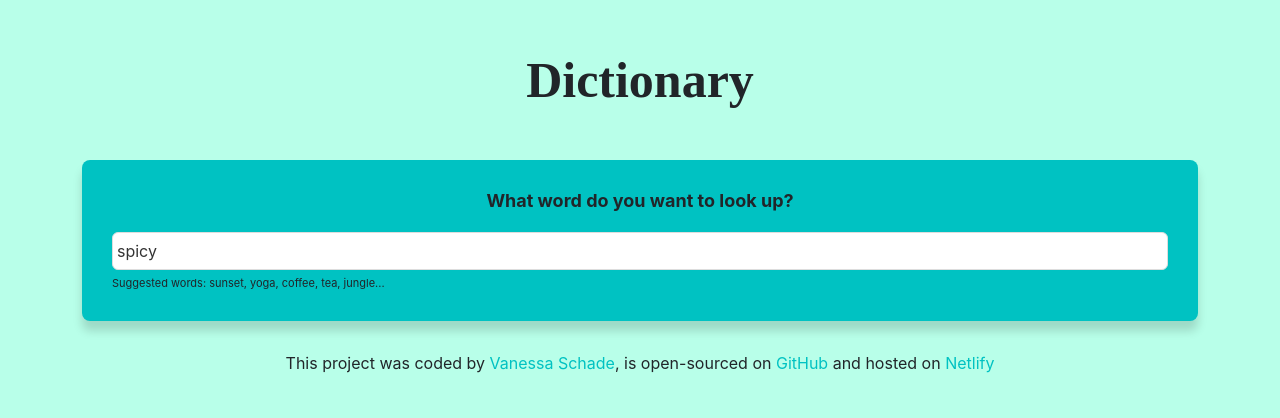
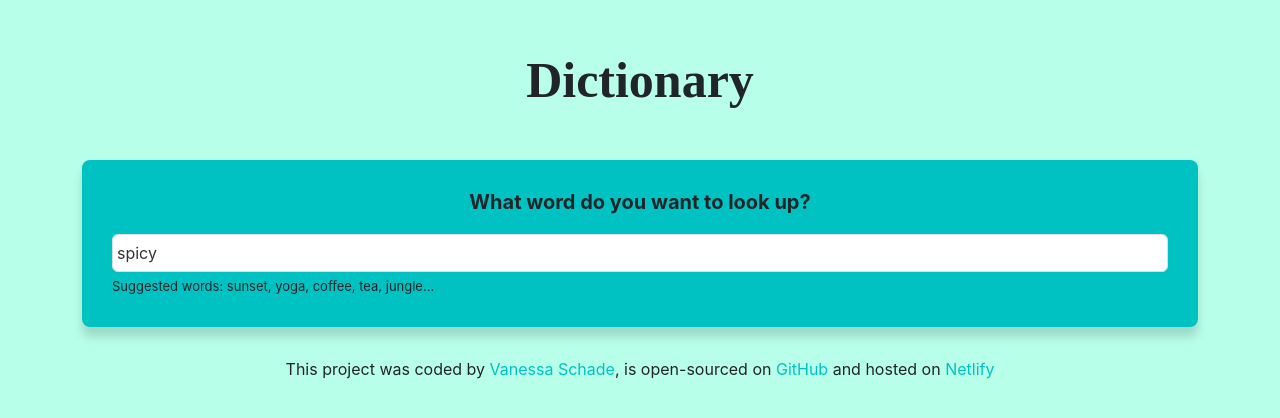
Before and after one commit to The-Travelling-Colognian/react-dictionary-app, a React (Create React App) app: page / in a window 1280 px wide. Shown: the top 418 px of the page. Built offline with nearby package versions, Linux system fonts and the light colour scheme; no server answers.

Commit message:
Made a few changes to the styling of the Dictionary App

```diff
--- a/src/Dictionary.css
+++ b/src/Dictionary.css
@@ -7,7 +7,7 @@
 }
 
 .Dictionary h4 {
-  font-size: 18px;
+  font-size: 20px;
   font-weight: bold;
   text-align: center;
   margin-bottom: 20px;
@@ -30,6 +30,6 @@
 }
 
 .Dictionary .hint {
-  font-size: 11px;
+  font-size: 13px;
   margin-top: 5px;
 }
--- a/src/Meaning.css
+++ b/src/Meaning.css
@@ -5,7 +5,7 @@
 }
 
 .Meaning .example {
-  font-size: 15px;
+  font-size: 16px;
   opacity: 0.9;
   font-style: italic;
   margin-top: 10px;
--- a/src/Synonyms.css
+++ b/src/Synonyms.css
@@ -4,7 +4,7 @@
 }
 
 .Synonyms li {
-  font-size: 14px;
+  font-size: 15px;
   display: inline-block;
   border: 1px solid #212529;
   border-radius: 6px;
```
